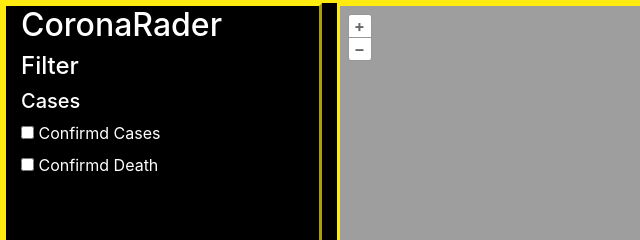
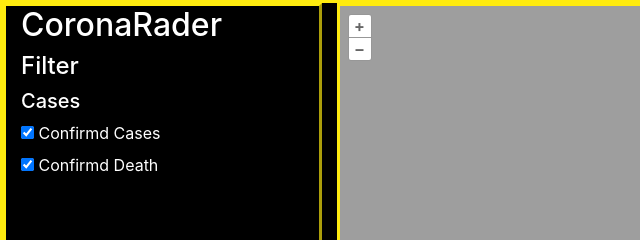
Before and after one commit to NathanKolpa/CoronaRadar, a website built with Parcel: page CoronaFrontend/app/index.html in a window 1280 px wide. Shown: the top 240 px of the page, 0-640 px from the left. Built offline with nearby package versions, Linux system fonts and the light colour scheme; files whose address does not match are found by name.

Commit message:
default values

```diff
--- a/CoronaFrontend/app/index.html
+++ b/CoronaFrontend/app/index.html
@@ -48,9 +48,9 @@
                 <h2>CoronaRader</h2>
                 <h4>Filter</h4>
                 <h5>Cases</h5>
-                <input type="checkbox" id="confirmdCases">
+                <input type="checkbox" id="confirmdCases" checked="true">
                 <label for="confirmdCases">Confirmd Cases</label><br>
-                <input type="checkbox" id="confirmdDeath">
+                <input type="checkbox" id="confirmdDeath" checked="true">
                 <label for="confirmdDeath">Confirmd Death</label><br>
                 <!--<h6>Map</h6> -->
             </div>
```
